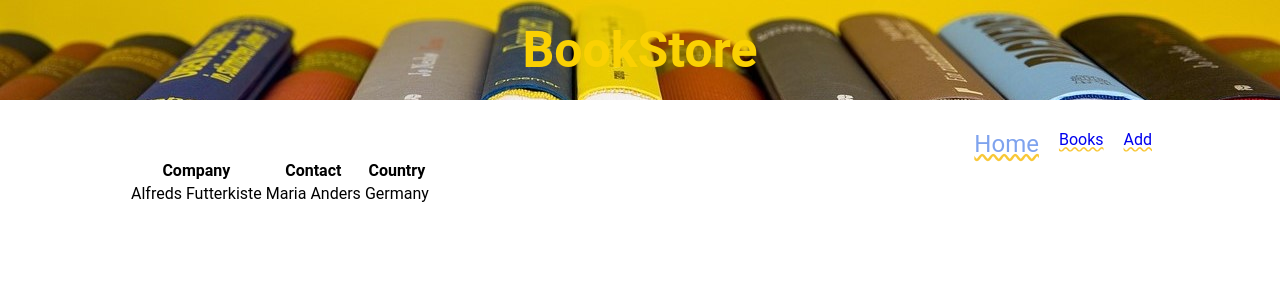
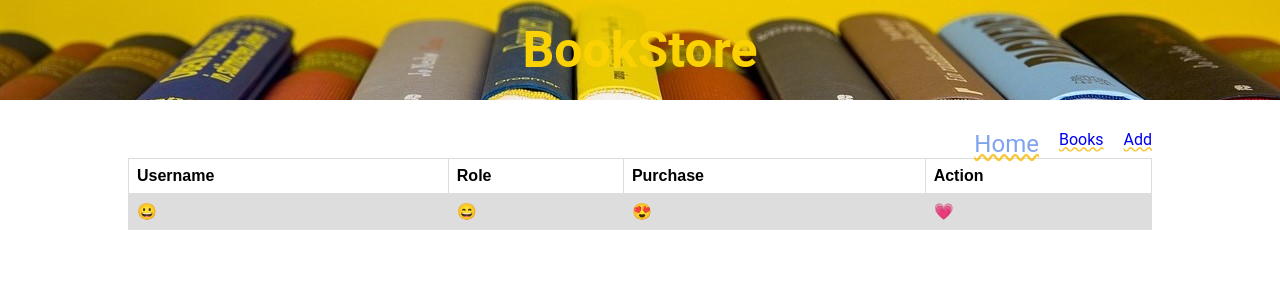
Before and after one commit to pernillamoreno/BookStore, a React (Create React App) app: page / in a window 1280 px wide. Shown: the top 300 px of the page. Built offline with nearby package versions, Linux system fonts and the light colour scheme.

Commit message:
more commit

```diff
--- a/src/App.css
+++ b/src/App.css
@@ -37,9 +37,19 @@
     transform: translateY(0px);
   }
 }
+/*css styling for UserList*/
+table {
+  font-family: arial, sans-serif;
+  border-collapse: collapse;
+  width: 100%;
+}
 
-a.active {
-  font-size: x-large;
-  color: rgb(127, 163, 238);
+td, th {
+  border: 1px solid #dddddd;
+  text-align: left;
+  padding: 8px;
+}
 
+tr:nth-child(even) {
+  background-color: #dddddd;
 }
--- a/src/app/module/SiteLayoutStyle.module.css
+++ b/src/app/module/SiteLayoutStyle.module.css
@@ -2,7 +2,7 @@
  * Author: Pernilla Stalbring Solino-Moreno
  * Date: Jun 2023
  *
- * This file is a for style my Sitelayout page.
+ * This file is for css my Sitelayout page.
  */
 .header{
     height: 100px;
--- a/src/app/module/User/UserList.tsx
+++ b/src/app/module/User/UserList.tsx
@@ -8,14 +8,16 @@ const UserList = () => {
   return (
     <table>
       <tr>
-        <th>Company</th>
-        <th>Contact</th>
-        <th>Country</th>
+        <th>Username</th>
+        <th>Role</th>
+        <th>Purchase</th>
+        <th>Action</th>
       </tr>
       <tr>
-        <td>Alfreds Futterkiste</td>
-        <td>Maria Anders</td>
-        <td>Germany</td>
+        <td>&#128512;</td>
+        <td>&#128516;</td>
+        <td>&#128525;</td>
+        <td>&#128151;</td>
       </tr>
     </table>
   );
```
